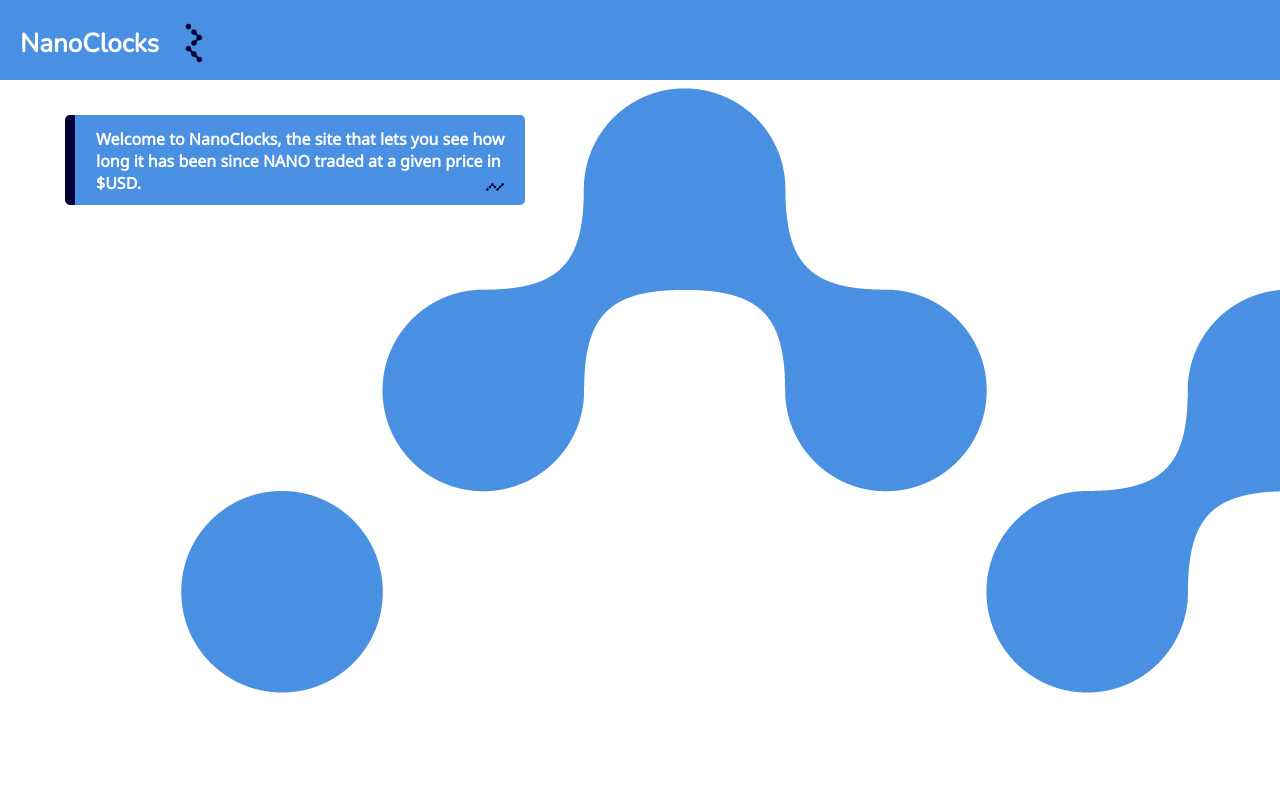
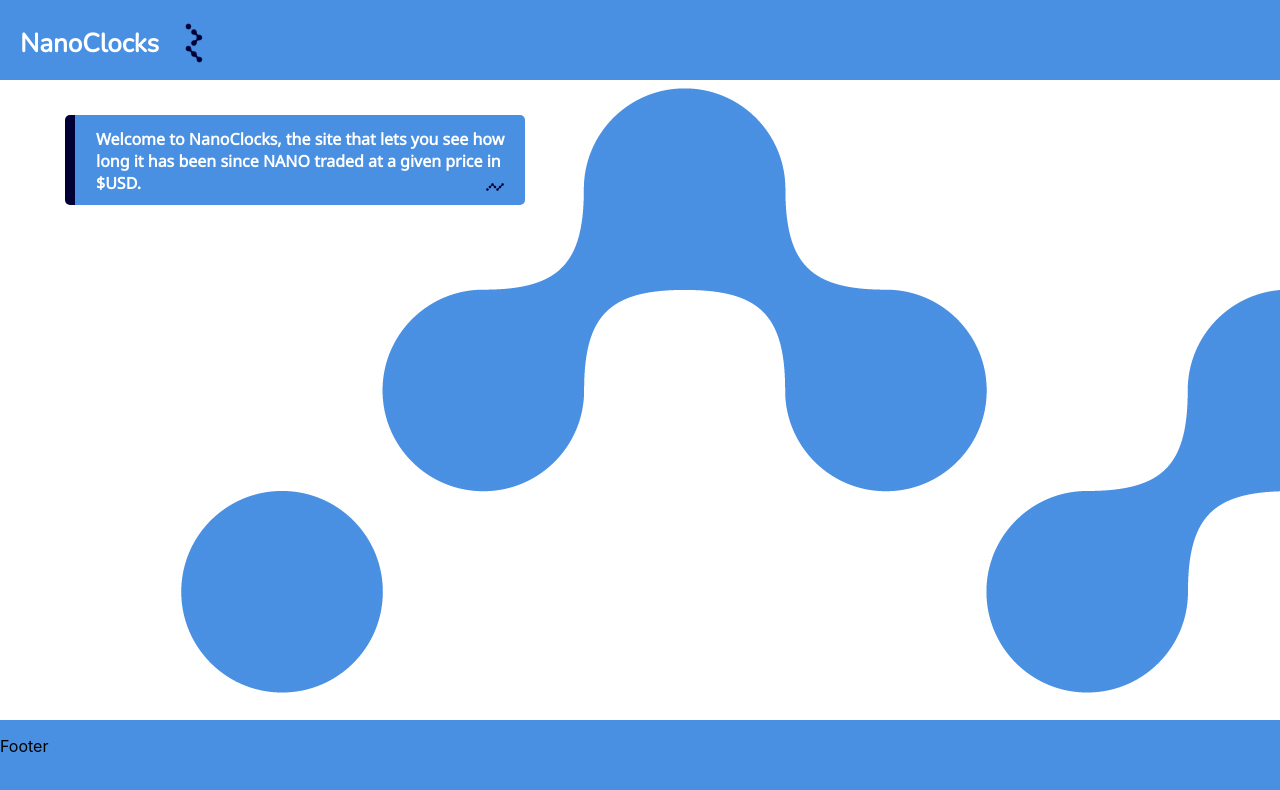
Before and after one commit to FergusLemon/nanoclocks, a React (Create React App) app: page / in a window 1280 px wide. Shown: the top 790 px of the page. Built offline with nearby package versions, Linux system fonts and the light colour scheme; no server answers.

Commit message:
add a footer SFC

```diff
--- a/src/App/components/App.tsx
+++ b/src/App/components/App.tsx
@@ -5,6 +5,7 @@ import Message from '../../message/components/Message';
 import PriceInput from '../../priceInput/components/PriceInput';
 import Button from '../../button/components/Button';
 import Clock from '../../clock/components/Clock';
+import Footer from '../../footer/components/Footer';
 import CryptoCompareApi from '../../communications/cryptoCompareApi';
 import nearestElementBinarySearch from '../../common/utils/nearestElementBinarySearch';
 import validNumberRegex from '../../common/utils/validNumberRegex';
@@ -202,6 +203,9 @@ class App extends React.Component<object, State> {
               </div>
             }
           </div>
+        <div className="footer">
+          <Footer />
+        </div>
       </div>
     );
   }
--- /dev/null
+++ b/src/footer/components/Footer.tsx
@@ -0,0 +1,12 @@
+import React, { SFC } from 'react';
+import '../styles/Footer.css';
+
+const Footer: SFC = ({ children }) => (
+  <footer className="footer-container">
+    <p className="App-footer-test">
+      Footer
+    </p>
+  </footer>
+)
+
+export default Footer;
--- /dev/null
+++ b/src/footer/styles/Footer.css
@@ -0,0 +1,8 @@
+.footer-container {
+  position: absolute;
+  bottom: 0px;
+  left: 0px;
+  right: 0px;
+  background-color: #4a90e2;
+  min-height: 10vh;
+}
```
